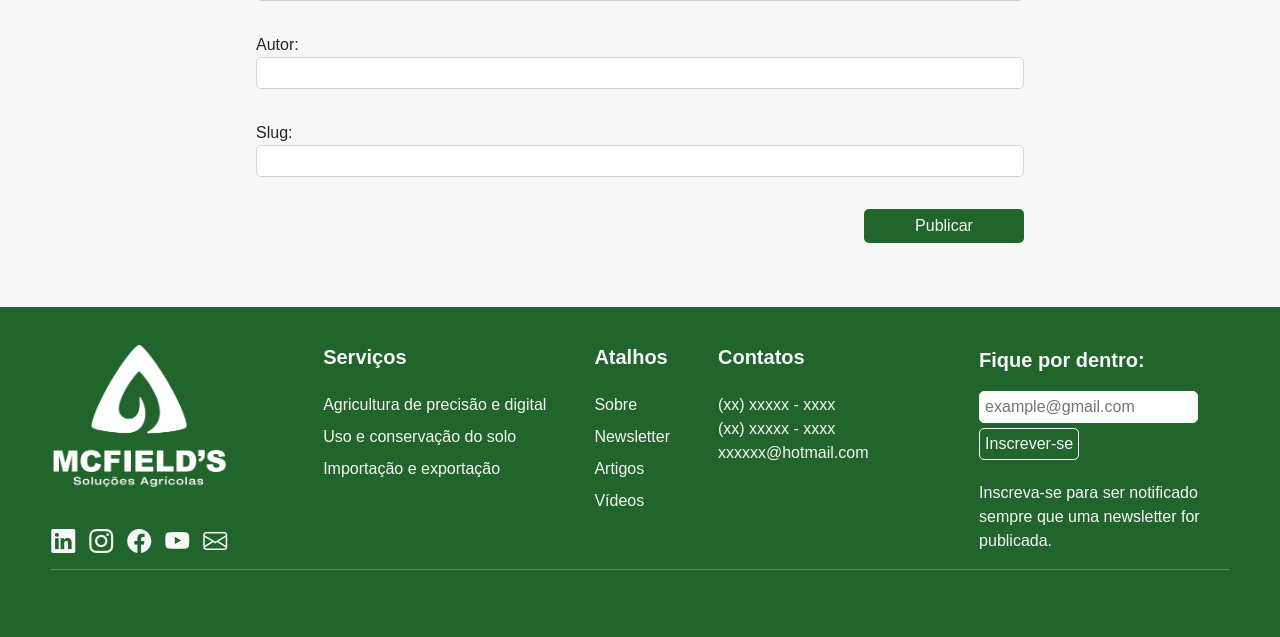
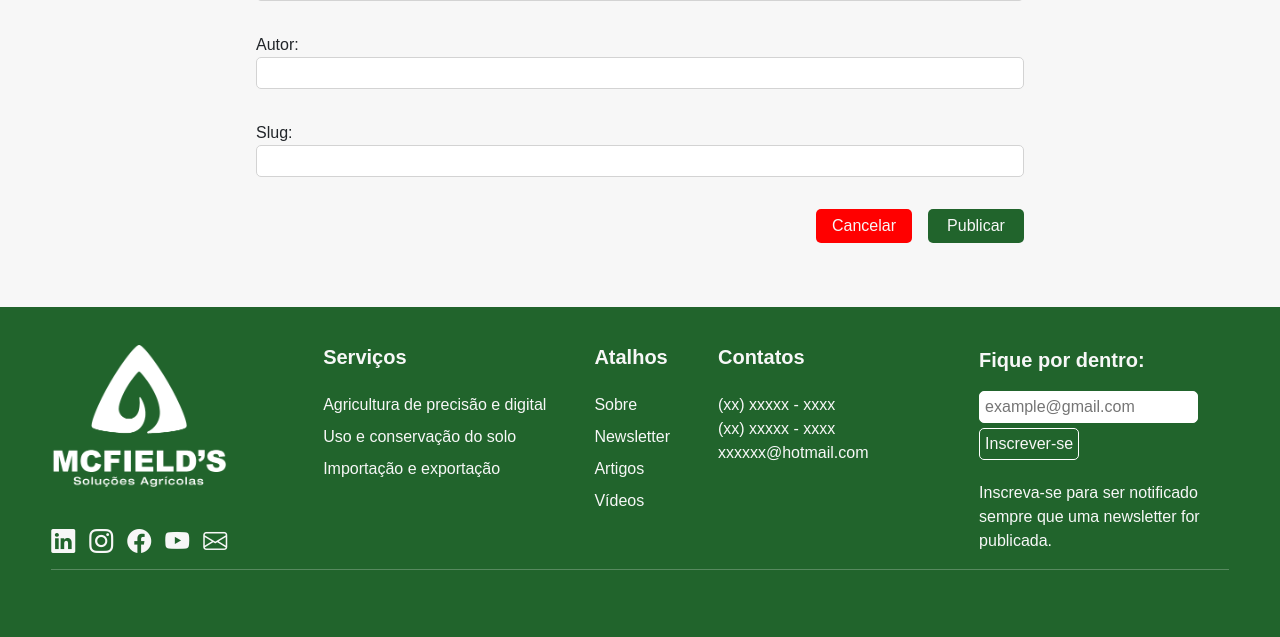
Before and after one commit to fczanetti/mcfields, a Django app: page /newsletter/adm/post in a window 1280 px wide. Shown: the part 812-1449 px from the top of the page. Run offline with Django 5.2, Linux system fonts and the light colour scheme; the visitor is signed in with stand-in values (Sample User, id 1); some libraries are stand-ins or nearby versions.

Commit message:
Botão de cancelamento inserido
Closes #106

```diff
--- a/mcfields/newsletter/static/newsletter/css/post_newsletter.css
+++ b/mcfields/newsletter/static/newsletter/css/post_newsletter.css
@@ -25,14 +25,32 @@
     height: 2rem;
 }
 
+#form-buttons {
+    display: flex;
+    justify-content: end;
+}
+
+.botao-cancelar {
+    text-decoration: none;
+    text-align: center;
+    background-color: red;
+    color: var(--white-color);
+    padding: 5px 0px;
+    border-radius: 5px;
+    width: 6rem;
+    align-self: end;
+    border: none;
+}
+
 #submit-news-button {
     background-color: var(--light-green);
     color: var(--white-color);
     padding: 5px 0px;
     border-radius: 5px;
-    width: 10rem;
+    width: 6rem;
     align-self: end;
     border: none;
+    margin-left: 1rem;
 }
 
 @media screen and (max-width: 850px) {
--- a/mcfields/newsletter/templates/newsletter/post_newsletter.html
+++ b/mcfields/newsletter/templates/newsletter/post_newsletter.html
@@ -25,7 +25,10 @@
                 </div>
             {{ field.help_text }}
             {% endfor %}
-            <button id="submit-news-button" type="submit">Publicar</button>
+            <div id="form-buttons">
+                <a class="botao-cancelar" href="{% url 'newsletter:indice_newsletters' %}">Cancelar</a>
+                <button id="submit-news-button" type="submit">Publicar</button>
+            </div>
         </form>
     </div>
 {% endblock maincontent %}
```
Also changed, not shown: mcfields/newsletter/tests/test_pag_edicao_newsletter.py (+7 -0 lines), mcfields/newsletter/tests/test_pagina_post_news.py (+7 -0 lines).
